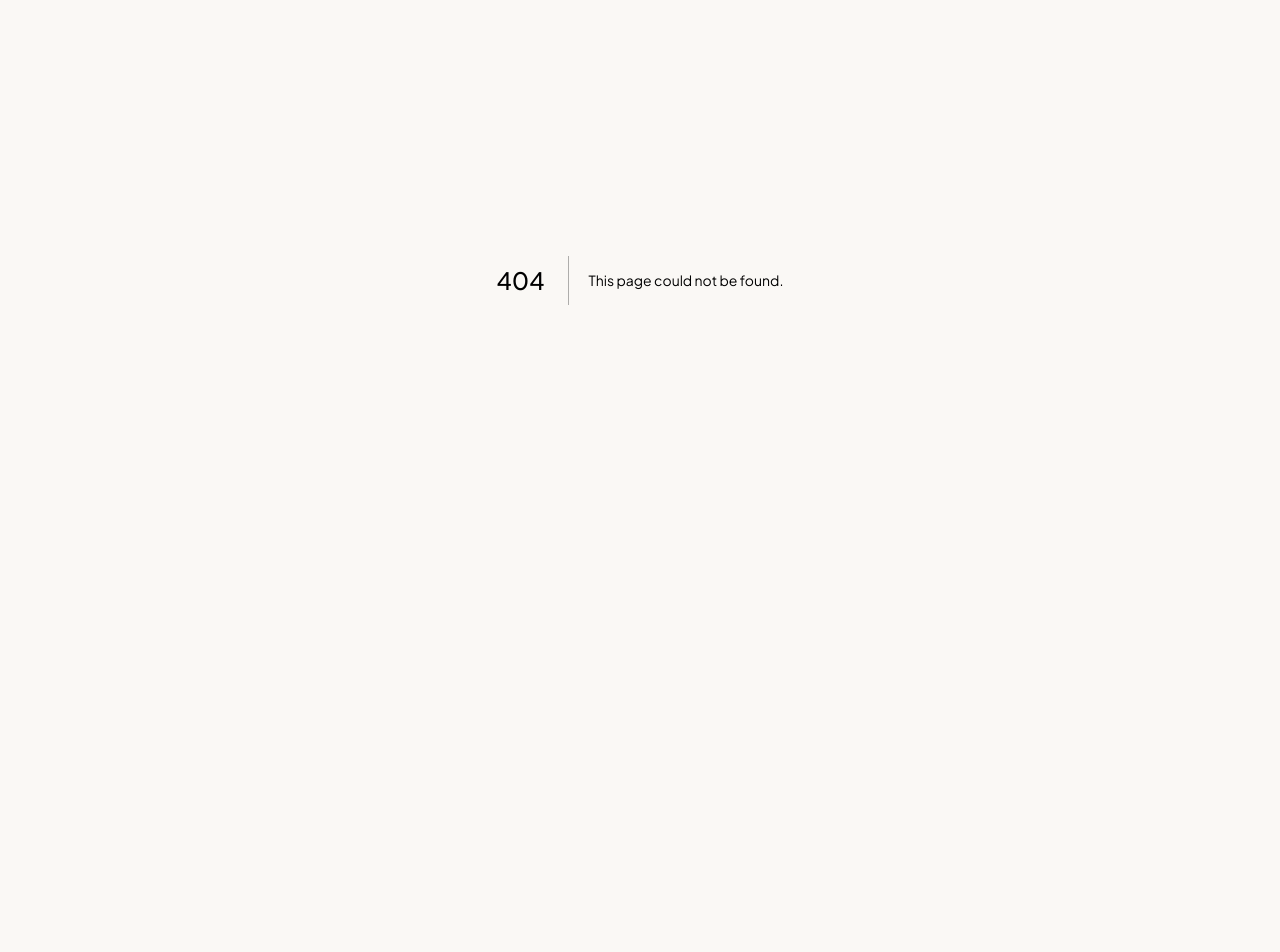
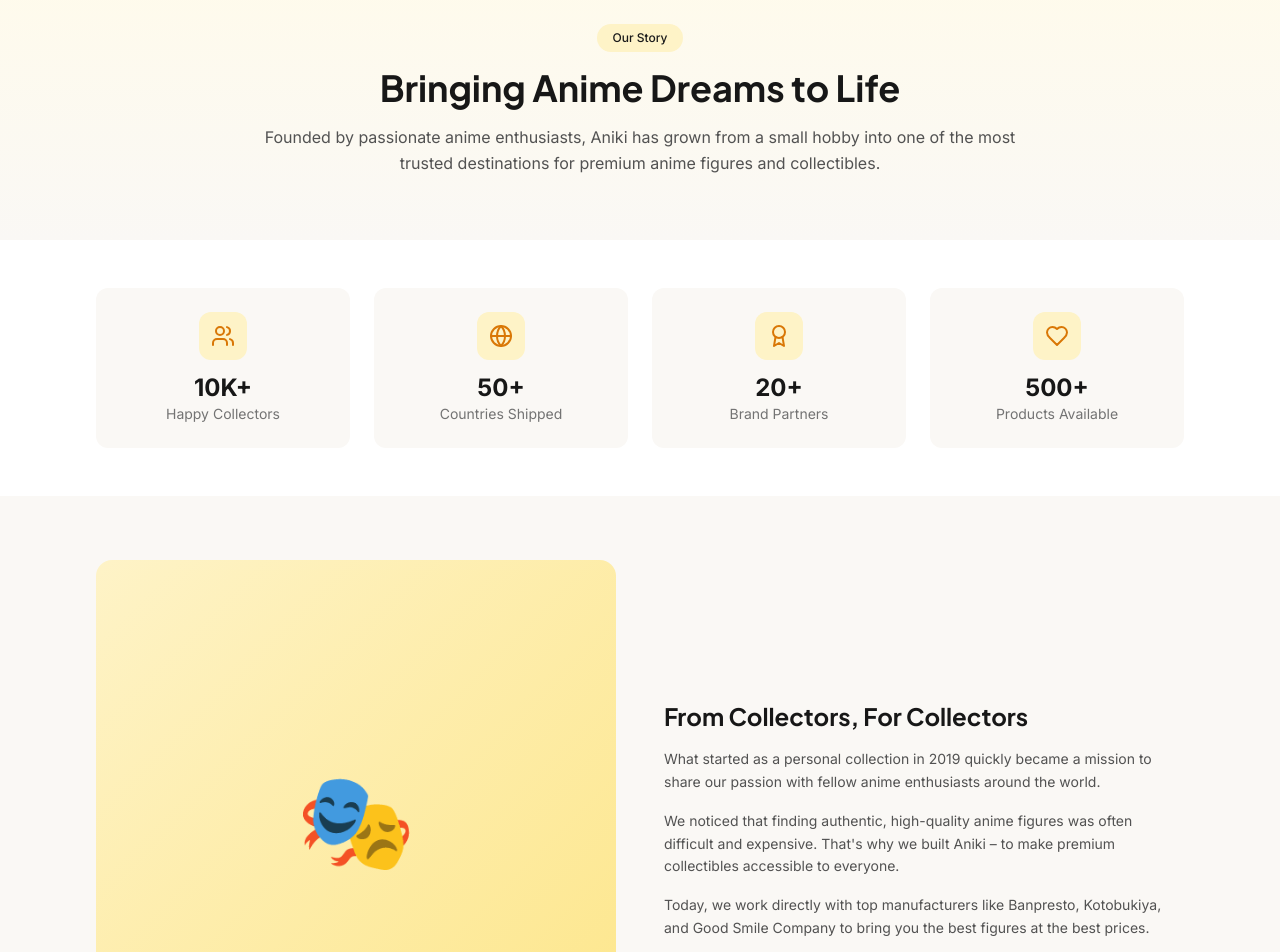
Before and after one commit to LeeDev428/aniki, a Next.js app in the folder frontend/: page /about in a window 1280 px wide. Before the commit this address had no page. Shown: the part 120-1072 px from the top of the page. Before the commit the page ends 800 px from the top, so only its background shows below. Built offline with nearby package versions, Linux system fonts and the light colour scheme.

Commit message:
Create page.tsx

```diff
--- /dev/null
+++ b/frontend/src/app/about/page.tsx
@@ -0,0 +1,180 @@
+'use client'
+
+import Image from 'next/image'
+import { Users, Globe, Award, Heart, Target, Sparkles } from 'lucide-react'
+import PageLayout from '@/components/PageLayout'
+import { FadeIn, StaggerContainer, StaggerItem } from '@/components/animations'
+
+const stats = [
+  { icon: Users, value: '10K+', label: 'Happy Collectors' },
+  { icon: Globe, value: '50+', label: 'Countries Shipped' },
+  { icon: Award, value: '20+', label: 'Brand Partners' },
+  { icon: Heart, value: '500+', label: 'Products Available' },
+]
+
+const values = [
+  {
+    icon: Target,
+    title: 'Authenticity',
+    description: 'Every product we sell is 100% officially licensed and verified authentic.'
+  },
+  {
+    icon: Sparkles,
+    title: 'Quality',
+    description: 'We only partner with premium brands known for exceptional craftsmanship.'
+  },
+  {
+    icon: Heart,
+    title: 'Passion',
+    description: 'Run by collectors, for collectors. We understand what you love.'
+  },
+]
+
+const team = [
+  { name: 'Alex Chen', role: 'Founder & CEO', emoji: '👨‍💼' },
+  { name: 'Yuki Tanaka', role: 'Product Manager', emoji: '👩‍💻' },
+  { name: 'Mike Johnson', role: 'Operations Lead', emoji: '📦' },
+  { name: 'Sarah Kim', role: 'Customer Support', emoji: '💬' },
+]
+
+export default function AboutPage() {
+  return (
+    <PageLayout>
+      {/* Hero Section */}
+      <section className="relative py-16 bg-gradient-to-b from-honey-50 to-cream">
+        <div className="max-w-6xl mx-auto px-6 lg:px-8">
+          <FadeIn className="text-center max-w-3xl mx-auto">
+            <span className="inline-block px-4 py-1.5 mb-4 text-xs font-medium text-honey-700 bg-honey-100 rounded-full">
+              Our Story
+            </span>
+            <h1 className="text-3xl lg:text-4xl font-bold text-neutral-900 mb-4">
+              Bringing Anime Dreams to Life
+            </h1>
+            <p className="text-neutral-600 leading-relaxed">
+              Founded by passionate anime enthusiasts, Aniki has grown from a small hobby
+              into one of the most trusted destinations for premium anime figures and collectibles.
+            </p>
+          </FadeIn>
+        </div>
+      </section>
+
+      {/* Stats Section */}
+      <section className="py-12 bg-white">
+        <div className="max-w-6xl mx-auto px-6 lg:px-8">
+          <StaggerContainer className="grid grid-cols-2 lg:grid-cols-4 gap-6">
+            {stats.map((stat, index) => (
+              <StaggerItem key={index}>
+                <div className="text-center p-6 bg-cream rounded-xl">
+                  <div className="w-12 h-12 mx-auto mb-3 rounded-xl bg-honey-100 flex items-center justify-center">
+                    <stat.icon className="w-6 h-6 text-honey-600" />
+                  </div>
+                  <p className="text-2xl font-bold text-neutral-900">{stat.value}</p>
+                  <p className="text-sm text-neutral-500">{stat.label}</p>
+                </div>
+              </StaggerItem>
+            ))}
+          </StaggerContainer>
+        </div>
+      </section>
+
+      {/* Story Section */}
+      <section className="py-16 bg-cream">
+        <div className="max-w-6xl mx-auto px-6 lg:px-8">
+          <div className="grid lg:grid-cols-2 gap-12 items-center">
+            <FadeIn direction="right">
+              <div className="aspect-square bg-gradient-to-br from-honey-100 to-honey-200 rounded-2xl flex items-center justify-center">
+                <span className="text-8xl">🎭</span>
+              </div>
+            </FadeIn>
+            <FadeIn direction="left" delay={0.2}>
+              <h2 className="text-2xl font-bold text-neutral-900 mb-4">
+                From Collectors, For Collectors
+              </h2>
+              <div className="space-y-4 text-neutral-600 text-sm leading-relaxed">
+                <p>
+                  What started as a personal collection in 2019 quickly became a mission to share
+                  our passion with fellow anime enthusiasts around the world.
+                </p>
+                <p>
+                  We noticed that finding authentic, high-quality anime figures was often difficult
+                  and expensive. That&apos;s why we built Aniki – to make premium collectibles
+                  accessible to everyone.
+                </p>
+                <p>
+                  Today, we work directly with top manufacturers like Banpresto, Kotobukiya, and
+                  Good Smile Company to bring you the best figures at the best prices.
+                </p>
+              </div>
+            </FadeIn>
+          </div>
+        </div>
+      </section>
+
+      {/* Values Section */}
+      <section className="py-16 bg-white">
+        <div className="max-w-6xl mx-auto px-6 lg:px-8">
+          <FadeIn className="text-center mb-10">
+            <h2 className="text-2xl font-bold text-neutral-900 mb-2">Our Values</h2>
+            <p className="text-neutral-600 text-sm">What drives us every day</p>
+          </FadeIn>
+          <StaggerContainer className="grid md:grid-cols-3 gap-6">
+            {values.map((value, index) => (
+              <StaggerItem key={index}>
+                <div className="p-6 bg-cream rounded-xl text-center">
+                  <div className="w-12 h-12 mx-auto mb-4 rounded-xl bg-honey-100 flex items-center justify-center">
+                    <value.icon className="w-6 h-6 text-honey-600" />
+                  </div>
+                  <h3 className="font-semibold text-neutral-900 mb-2">{value.title}</h3>
+                  <p className="text-sm text-neutral-600">{value.description}</p>
+                </div>
+              </StaggerItem>
+            ))}
+          </StaggerContainer>
+        </div>
+      </section>
+
+      {/* Team Section */}
+      <section className="py-16 bg-cream">
+        <div className="max-w-6xl mx-auto px-6 lg:px-8">
+          <FadeIn className="text-center mb-10">
+            <h2 className="text-2xl font-bold text-neutral-900 mb-2">Meet the Team</h2>
+            <p className="text-neutral-600 text-sm">The people behind Aniki</p>
+          </FadeIn>
+          <StaggerContainer className="grid grid-cols-2 lg:grid-cols-4 gap-6">
+            {team.map((member, index) => (
+              <StaggerItem key={index}>
+                <div className="text-center">
+                  <div className="w-20 h-20 mx-auto mb-3 rounded-full bg-gradient-to-br from-honey-100 to-honey-200 flex items-center justify-center">
+                    <span className="text-3xl">{member.emoji}</span>
+                  </div>
+                  <h3 className="font-semibold text-neutral-900">{member.name}</h3>
+                  <p className="text-sm text-neutral-500">{member.role}</p>
+                </div>
+              </StaggerItem>
+            ))}
+          </StaggerContainer>
+        </div>
+      </section>
+
+      {/* CTA Section */}
+      <FadeIn>
+        <section className="py-16 bg-neutral-900">
+          <div className="max-w-6xl mx-auto px-6 lg:px-8 text-center">
+            <h2 className="text-2xl font-bold text-white mb-3">
+              Ready to Start Your Collection?
+            </h2>
+            <p className="text-neutral-400 text-sm mb-6 max-w-lg mx-auto">
+              Join thousands of happy collectors and discover your next favorite figure.
+            </p>
+            <a
+              href="/shop"
+              className="inline-flex items-center gap-2 px-6 py-3 bg-honey-500 text-white rounded-full font-medium hover:bg-honey-600 transition-colors"
+            >
+              Browse Collection
+            </a>
+          </div>
+        </section>
+      </FadeIn>
+    </PageLayout>
+  )
+}
```
